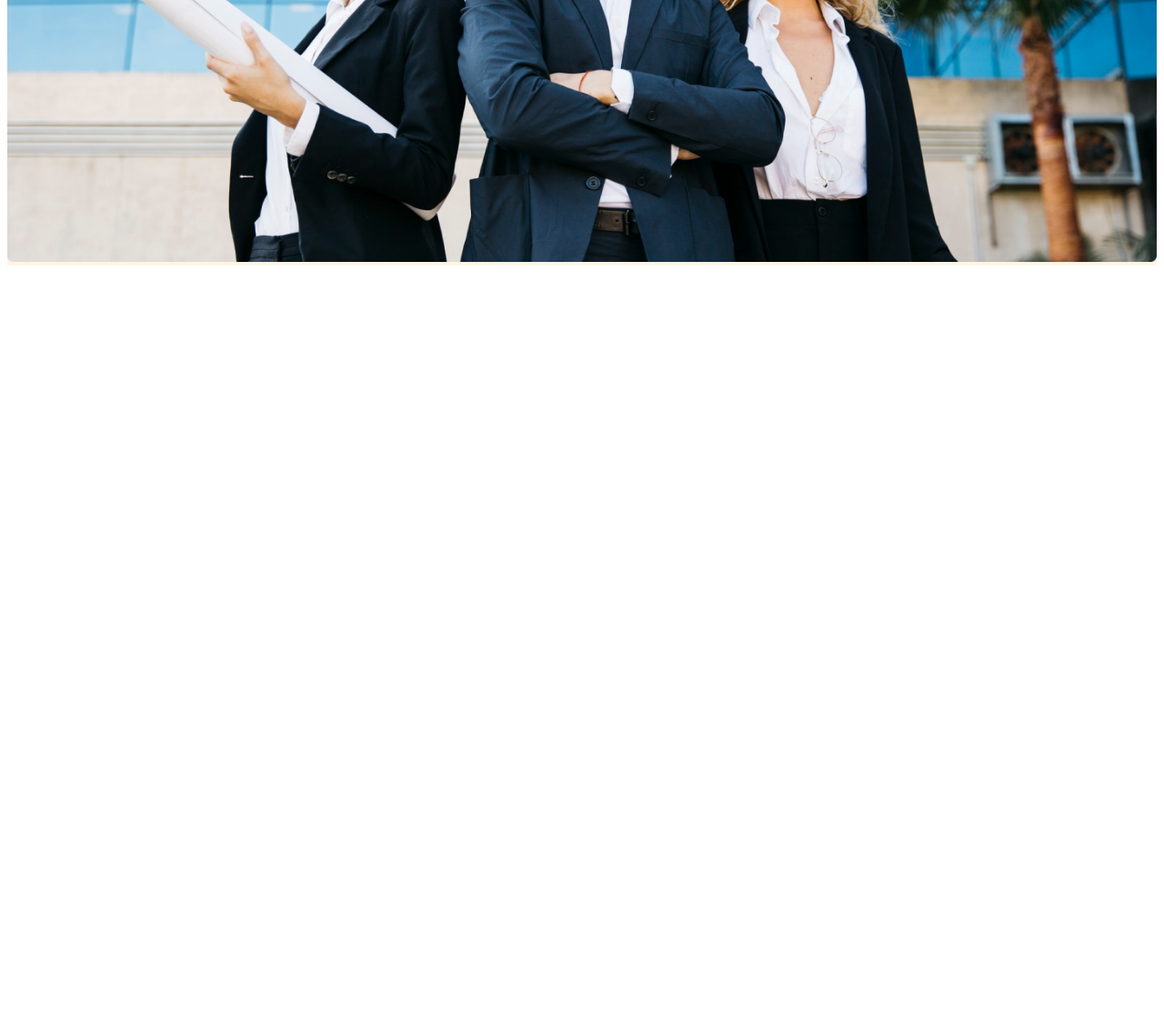
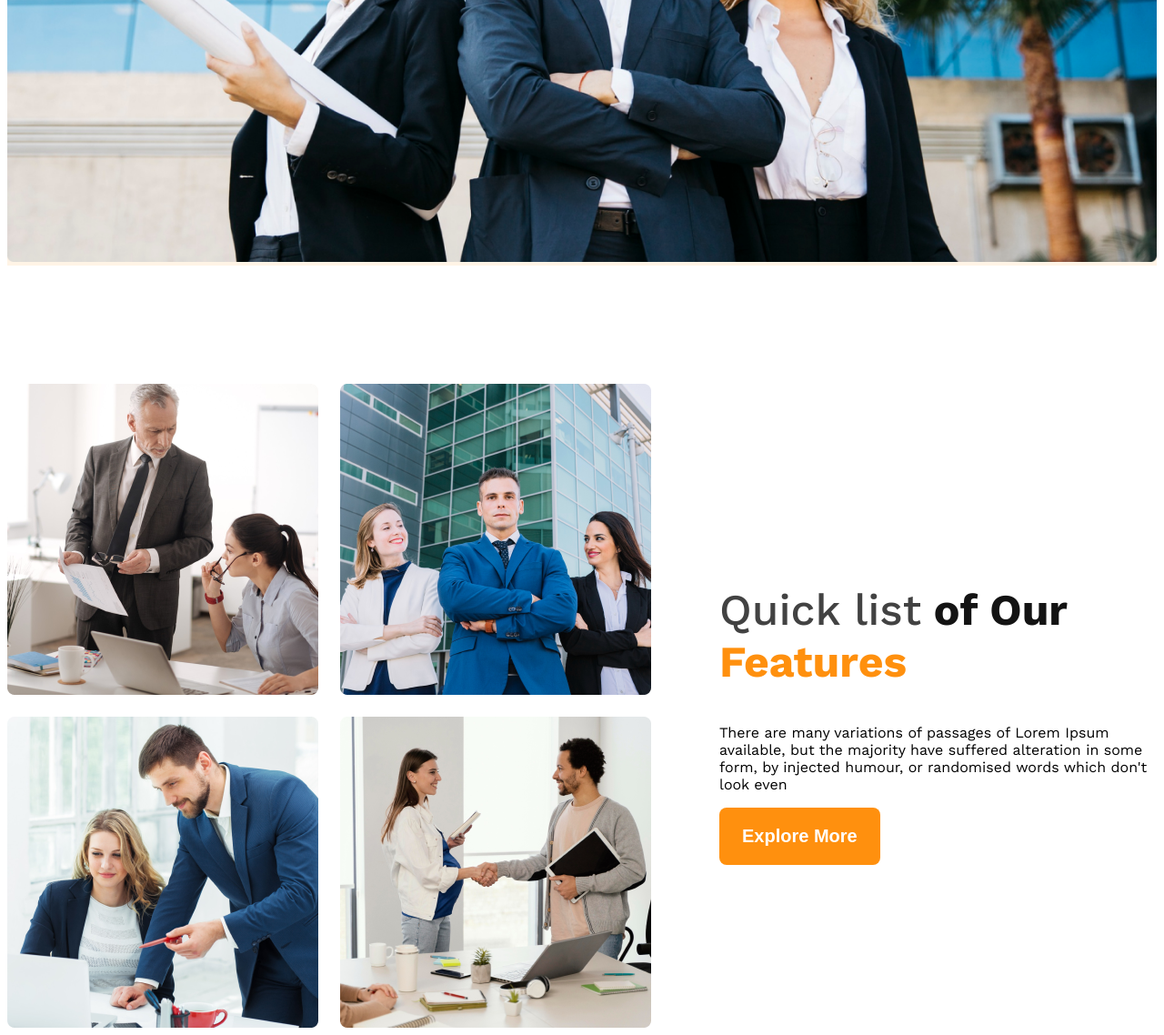
Before and after one commit to gr99murad/project-architects-website, a plain HTML site: page index.html in a window 1280 px wide. Shown: the part 908-2046 px from the top of the page at 91% size. Before the commit the page ends 1208 px from the top, so only its background shows below. Drawn offline with nearby package versions, Linux system fonts and the light colour scheme.

Commit message:
Added teams image and our featuresdescription

```diff
--- a/index.html
+++ b/index.html
@@ -36,6 +36,20 @@
 
     </header>
     <main>
+        <section class="teams">
+            <div class="team-img-container">
+                <img src="images/team1.png" alt="">
+                <img src="images/team2.png" alt="">
+                <img src="images/team3.png" alt="">
+                <img src="images/team4.png" alt="">
+
+            </div>
+            <div class="our-features">
+                <h2 class="features-title"><span id="quick-list" class="dark-2">Quick list</span> <span class="dark-1">of Our</span> <br> <span id="features">Features</span></h2>
+                <p class="features-description">There are many variations of passages of Lorem Ipsum available, but the majority have suffered alteration in some form, by injected humour, or randomised words which don't look even</p>
+                <button class="btn-primary">Explore More</button>
+            </div>
+        </section>
 
     </main>
     <footer>
--- a/styles/architects.css
+++ b/styles/architects.css
@@ -30,6 +30,13 @@
     border: none;
     border-radius: 8px;
 
+  }
+  main{
+    max-width: 1440px;
+    margin: 0 auto;
+  }
+  section{
+    margin-top: 130px;
   }
 
   /*navbar styles */
@@ -79,15 +86,69 @@
   .banner-img{
     width: 100%;
   }
+
+  /* teams section styles */
+  .teams{
+    display: flex;
+    align-items: center;
+    gap: 75px;
+
+  }
+  .team-img-container{
+    display: grid;
+    grid-template-columns: repeat(2, 1fr);
+    gap: 24px;
+  }
+  .our-features{
+    max-width: 530px;
+  }
+
+  .features-title{
+    max-width: 470px;
+    font-size: 3rem;
+    font-weight: 700;
+  }
+  #quick-list{
+    font-weight: 500;
+  }
+
+  #features{
+    color: #FF900E;
+  }
+
+
   /* responsive media query */
 
     @media screen and (max-width: 576px) {
-      .navbar, .menu{
+      .navbar, .menu, .teams{
         flex-direction: column;
       }
-      /* .banner-title{
+      .brand {
+        margin: 20px auto;
+      }
+      /* body{
+        margin: 0 auto;
+      } */
+      .banner-title{
         margin-left: 20px;
-      } */
+      }
+      .team-img-container{
+        grid-template-columns: 1fr;
+      }
+      .our-features{
+        margin-left: 20px;
+      }
 
 
     }
+
+    /* Medium device responsive */
+    @media screen and (min-width:576px) and (max-width:992px) {
+
+      .teams{
+        flex-direction: column;
+      }
+      .our-features{
+        margin-left: -200px;
+      }
+    }
```
